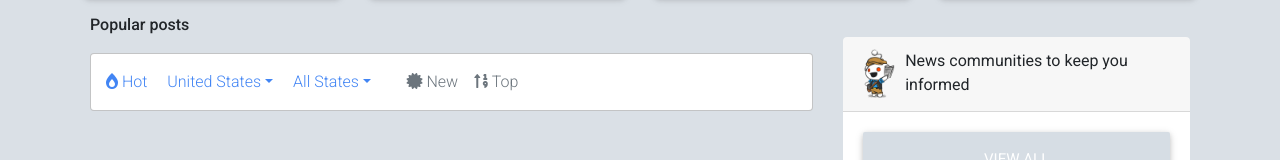
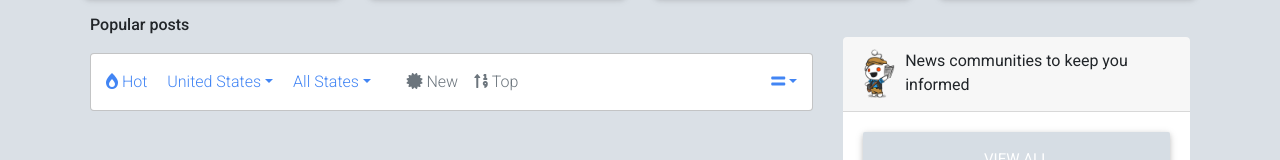
Before and after one commit to edwardsle/reddit, a React (Create React App) app: page / in a window 1280 px wide. Shown: the part 286-446 px from the top of the page. Built offline with nearby package versions, Linux system fonts and the light colour scheme; no server answers.

Commit message:
post card footer

```diff
--- a/src/components/layout/MainPagePostCard.js
+++ b/src/components/layout/MainPagePostCard.js
@@ -17,7 +17,14 @@ const MainPagePostCard = (props) => {
                     <p>{props.post.content} </p>
                     <img className="img-fluid" src="https://picsum.photos/600/300" />
                     </div>
-                <div className="mt-2 text-muted"><p><small><i class="fas fa-comment-alt"></i>{props.post.commentsCount} Comments  <i class="fas fa-share"></i> Share  <i class="fas fa-bookmark"></i> Save </small></p></div>
+                <div className="mt-2 text-muted">
+                    <p>
+                        <a className="mr-3"><small><i class="fas fa-comment-alt"></i> {props.post.commentsCount} Comments</small></a>
+                        <a className="mr-3"><small><i class="fas fa-share"></i> Share</small></a>
+                        <a className="mr-3"><small><i class="fas fa-bookmark"></i> Save</small></a>
+                        <a><small><i class="fas fa-ellipsis-h"></i></small></a>
+                    </p>
+                    </div>
             </div>
         </div>
 
--- a/src/components/layout/PopularPost.js
+++ b/src/components/layout/PopularPost.js
@@ -18,11 +18,13 @@ class PopularPost extends Component {
                                 <a className="dropdown-toggle pr-3"> United States</a>
                                 <a className="dropdown-toggle"> All States</a>
                             </div>
-                            <div className="col-lg-5 d-none d-md-block text-muted">
+                            <div className="col-lg-6 d-none d-md-block text-muted">
                                 <a className="pr-3"><i class="fas fa-certificate"></i> New</a>
                                 <a className=""><i class="fas fa-sort-numeric-up"></i> Top</a>
                             </div>
-                            <div className="col-1 col-lg-1"></div>
+                            <div className="col-1 col-lg-1 text-right text-primary">
+                                <a className="dropdown-toggle"><i class="fas fa-equals"></i></a>
+                            </div>
                         </div>
                         <MainContent />
                     </MDBCol>
```
